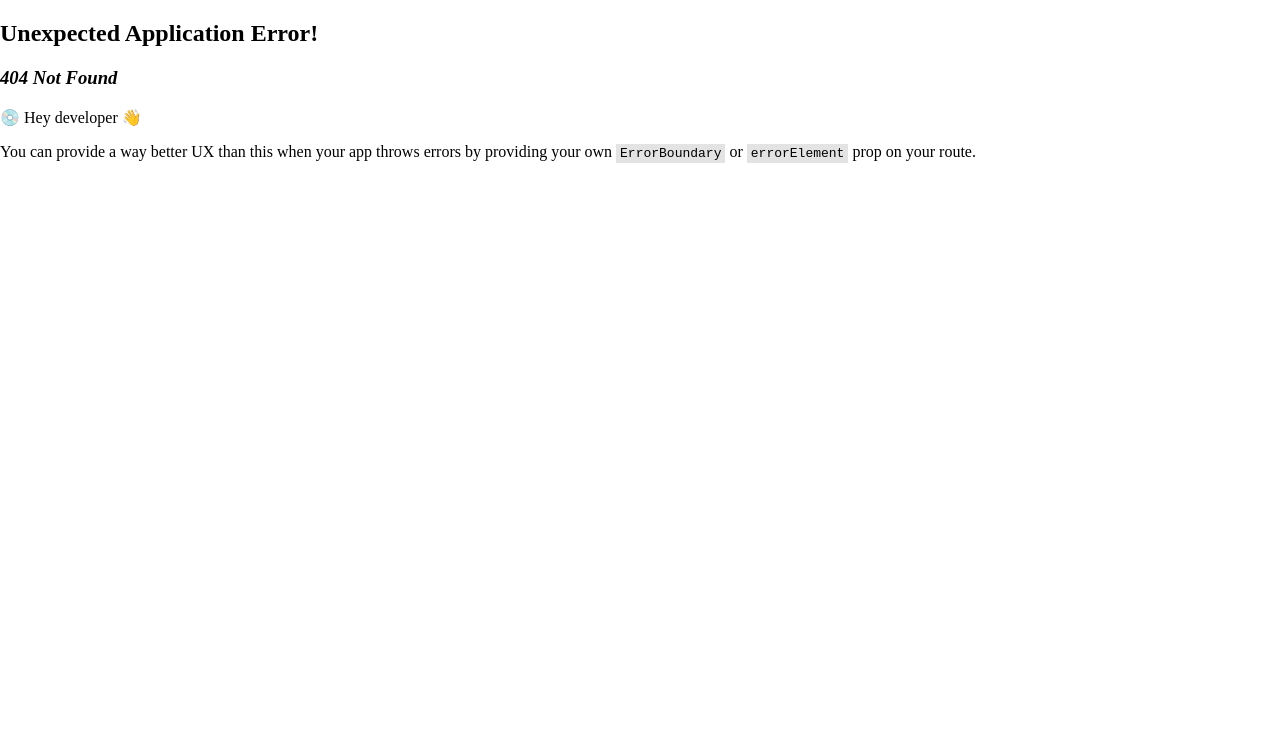
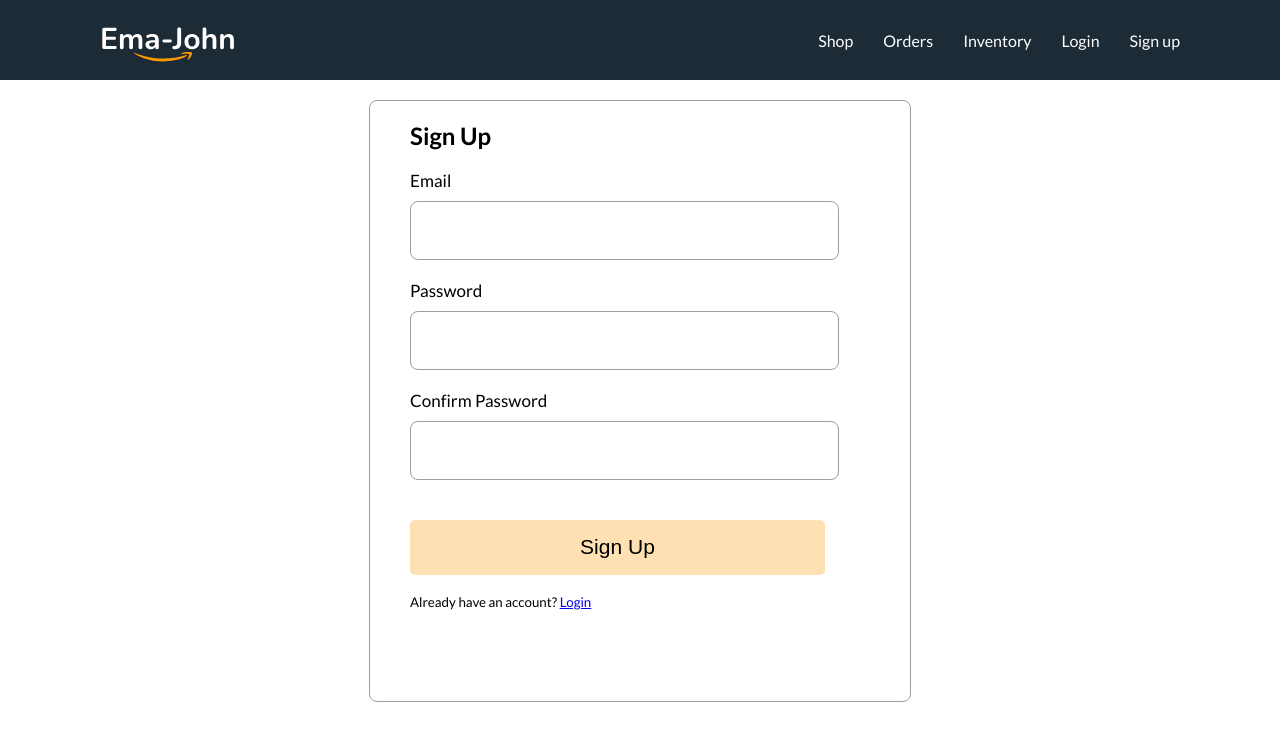
Before and after one commit to Mehedihasan023/ema-john-with-react, a React (Vite) app: page /signup in a window 1280 px wide. Before the commit this address had no page. Shown: the top 740 px of the page. Built offline with nearby package versions, Linux system fonts and the light colour scheme.

Commit message:
signin and signup with firebase is implemented

```diff
--- a/package.json
+++ b/package.json
@@ -11,6 +11,7 @@
   },
   "dependencies": {
     "@heroicons/react": "^2.0.18",
+    "firebase": "^10.1.0",
     "localforage": "^1.10.0",
     "match-sorter": "^6.3.1",
     "prop-types": "^15.8.1",
--- a/src/components/Header/Header.jsx
+++ b/src/components/Header/Header.jsx
@@ -1,8 +1,19 @@
+/* eslint-disable no-unused-vars */
 // import React from 'react';
 import './Header.css'
 import logo from '../../images/Logo.svg'
 import { Link } from 'react-router-dom';
+import { useContext } from 'react';
+import { AuthContext } from '../providers/AuthProvider';
+
 const Header = () => {
+
+    const {user,logOut} =useContext(AuthContext)
+    const handleLogout =()=>{
+        logOut()
+        .then(result => {})
+        .catch(error=> console.error(error))
+    }
     return (
         <nav className='header'>
             <img src={logo} alt=""/>
@@ -11,7 +22,8 @@ const Header = () => {
                 <Link to="/orders">Orders</Link>
                 <Link to="/inventory">Inventory</Link>
                 <Link to="/login">Login</Link>
-
+                <Link to="/signup">Sign up</Link>
+                {user && <span>Welcome {user.email} <button onClick={handleLogout}>Sign out</button> </span>}
             </div>
 
         </nav>
--- /dev/null
+++ b/src/components/Login/Login.css
@@ -0,0 +1,60 @@
+.form-container {
+    width: 500px;
+    height: 600px;
+    border-radius: 8px;
+    border: 1px solid #95A0A7;
+    margin: 20px auto;
+    padding-left: 40px;
+}
+
+.form-control {
+    margin-bottom: 20px;
+}
+
+.form-title {
+    color: #2A414F;
+    text-align: center;
+    font-family: Lato;
+    font-size: 35px;
+    font-style: normal;
+    font-weight: 400;
+    line-height: normal;
+    letter-spacing: 0.088px;
+}
+
+.form-control label {
+    display: block;
+    font-size: 17px;
+    font-style: normal;
+    font-weight: 400;
+    line-height: normal;
+    letter-spacing: 0.026px;
+    margin-bottom: 10px;
+}
+
+.form-control input {
+    width: 415px;
+    height: 55px;
+    border-radius: 8px;
+    border: 1px solid #95A0A7;
+    font-size: 1.5em;
+    padding-left: 10px;
+}
+
+.btn-submit {
+    width: 415px;
+    height: 55px;
+    border-radius: 5px;
+    background: rgba(255, 153, 0, 0.30);
+    border: none;
+    font-size: 21px;
+    font-style: normal;
+    font-weight: 400;
+    line-height: normal;
+    letter-spacing: 0.032px;
+    margin-top: 20px;
+}
+
+.btn-submit:hover {
+    background: rgba(255, 153, 0, 0.6);
+}
--- a/src/components/Login/Login.jsx
+++ b/src/components/Login/Login.jsx
@@ -1,10 +1,48 @@
 /* eslint-disable no-unused-vars */
-import React from 'react';
+import React, { useContext } from 'react';
+import { Link } from 'react-router-dom';
+import './Login.css'
+import { AuthContext } from '../providers/AuthProvider';
+const Login = () => {
+    const {signIn} = useContext(AuthContext);
 
-const Login = () => {
+    const handleLogin = event =>{
+        event.preventDefault();
+
+        const form = event.target;
+        const email = form.email.value;
+        const password = form.password.value;
+        console.log(email,password);
+
+        signIn(email,password)
+            .then(result => {
+                const loggedUser = result.user;
+                console.log(loggedUser);
+                form.reset();
+            })
+            .catch(error => {
+                console.log(error);
+
+            })
+
+    }
+
     return (
-        <div>
-            <h2> Login Coming soon</h2>
+        <div className='form-container'>
+            <h2 className='from-title'> Login</h2>
+
+         <form onSubmit={handleLogin}>
+            <div className='form-control'>
+                <label htmlFor="">Email</label>
+                <input type="email" name="email" id="" required/>
+            </div>
+            <div className='form-control'>
+                <label htmlFor="">Password</label>
+                <input type="password" name="password" id="" required/>
+            </div>
+            <input className='btn-submit' type="submit" value="Login" />
+         </form>
+            <p><small>New to Ema-john? <Link to='/signup'>Create New Account</Link></small></p>
         </div>
     );
 };
--- /dev/null
+++ b/src/components/SignUp/SignUp.css
@@ -0,0 +1,3 @@
+.text-error{
+    color:rgb(234, 81, 81);
+}
--- /dev/null
+++ b/src/components/SignUp/Signup.jsx
@@ -0,0 +1,66 @@
+/* eslint-disable no-unused-vars */
+import React, { useContext, useState } from 'react';
+import './SignUp.css'
+import { Link } from 'react-router-dom';
+import { AuthContext } from '../providers/AuthProvider';
+const Signup = () => {
+    const [error,setError] = useState('');
+
+    const {createUser} = useContext(AuthContext)
+
+    const handleSignUp = event =>{
+        event.preventDefault();
+
+        const form = event.target;
+        const email = form.email.value;
+        const password = form.password.value;
+        const confirm = form.confirm.value;
+        console.log(email,password,confirm)
+        setError('');
+        if(password !== confirm){
+            setError('Your password did not match');
+            return;
+        }
+        else if(password.length< 6){
+            setError('password must be 6 characters or longer');
+            return;
+        }
+
+        createUser(email,password)
+        .then(result=>{
+            const loggedUser = result.user;
+            console.log(loggedUser)
+        })
+        .catch(error=>{
+            console.log(error);
+            setError(error.message)
+        })
+
+
+    }
+    return (
+        <div className='form-container'>
+            <h2 className='from-title'>Sign Up</h2>
+
+            <form onSubmit={handleSignUp}>
+                <div className='form-control'>
+                    <label htmlFor="">Email</label>
+                    <input type="email" name="email" id="" required />
+                </div>
+                <div className='form-control'>
+                    <label htmlFor="">Password</label>
+                    <input type="password" name="password" id="" required />
+                </div>
+                <div className='form-control'>
+                    <label htmlFor="confirm">Confirm Password</label>
+                    <input type="password" name="confirm" id="" required />
+                </div>
+                <input className='btn-submit' type="submit" value="Sign Up" />
+            </form>
+            <p><small>Already have an account? <Link to='/login'>Login</Link></small></p>
+            <p className='text-error'>{error}</p>
+        </div>
+    );
+};
+
+export default Signup;
--- /dev/null
+++ b/src/components/firebase/firebase.config.js
@@ -0,0 +1,19 @@
+// Import the functions you need from the SDKs you need
+import { initializeApp } from "firebase/app";
+// TODO: Add SDKs for Firebase products that you want to use
+// https://firebase.google.com/docs/web/setup#available-libraries
+
+// Your web app's Firebase configuration
+const firebaseConfig = {
+    apiKey: "AIzaSyDUTSeqSZ6MEEXy-jP1EwV5Y8d4QqcEZyg",
+    authDomain: "ema-john-with-firebase-a-57f7b.firebaseapp.com",
+    projectId: "ema-john-with-firebase-a-57f7b",
+    storageBucket: "ema-john-with-firebase-a-57f7b.appspot.com",
+    messagingSenderId: "509977404960",
+    appId: "1:509977404960:web:4d6f9ca0dfe6820a1abe45"
+};
+
+// Initialize Firebase
+const app = initializeApp(firebaseConfig);
+
+export default app;
--- /dev/null
+++ b/src/components/providers/AuthProvider.jsx
@@ -0,0 +1,40 @@
+/* eslint-disable react/prop-types */
+/* eslint-disable no-unused-vars */
+import React, { createContext, useState } from 'react';
+import { getAuth, createUserWithEmailAndPassword, signInWithEmailAndPassword, signOut } from "firebase/auth";
+import app from '../firebase/firebase.config'
+
+
+export const AuthContext = createContext(null)
+
+const auth = getAuth(app)
+
+const AuthProvider = ({ children }) => {
+    const [user, setuser] =useState(null);
+
+    const createUser=(email, password)=>{
+        return createUserWithEmailAndPassword(auth,email,password);
+    }
+    const signIn=(email, password)=>{
+        return signInWithEmailAndPassword(auth, email, password)
+    }
+    const logOut=()=>{
+        return signOut(auth);
+    }
+    const authInfo = {
+        user,
+        createUser,
+        signIn,
+        logOut
+
+    }
+
+
+    return (
+        <AuthContext.Provider value={authInfo}>
+            {children}
+        </AuthContext.Provider>
+    );
+};
+
+export default AuthProvider;
--- a/src/index.css
+++ b/src/index.css
@@ -1,7 +1,9 @@
+@import url('https://fonts.googleapis.com/css2?family=Lato:ital,wght@0,400;0,700;1,400&display=swap');
+
 :root {
   /* font-family: Inter, system-ui, Avenir, Helvetica, Arial, sans-serif; */
 
-
+  font-family: 'Lato', sans-serif;
 
   font-synthesis: none;
   text-rendering: optimizeLegibility;
@@ -25,6 +27,7 @@ body {
   min-width: 320px;
   min-height: 100vh;
 }
+
 /*
 h1 {
   font-size: 3.2em;
```
Also changed, not shown: src/main.jsx (+22 -16 lines), 1 other file (tests, documents, lock files or other folders).
